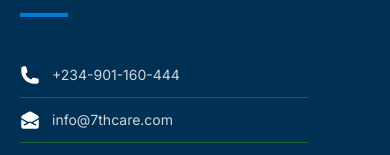
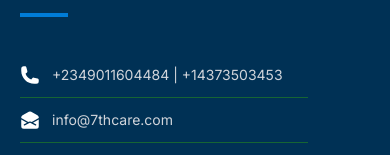
Before and after one commit to Adewale-D-A/healthcare-website, a Next.js app: page / in a window 390 px wide. Shown: the part 8686-8841 px from the top of the page. Built offline with nearby package versions, Linux system fonts and the light colour scheme.

Commit message:
Update phone and email Footer.tsx

```diff
--- a/src/components/Footer.tsx
+++ b/src/components/Footer.tsx
@@ -196,10 +196,10 @@ const FooterMenu = () => {
                   clipRule="evenodd"
                 />
               </svg>{" "}
-              <span>+234-901-160-444</span>
+              <span>+2349011604484 | +14373503453</span>
             </div>
             <Link
-              href="mailto:infor@7thcare.com"
+              href="mailto:info@7thcare.com"
               target="_blank"
               rel="noreferrer"
               className="w-full flex items-center gap-3 text-gray-300 border-b pb-3 border-green-800"
```
